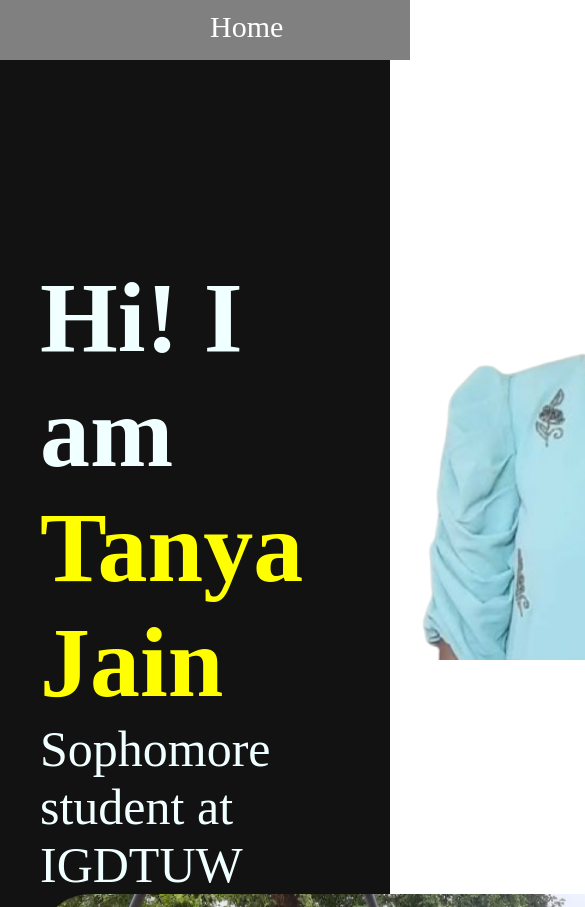
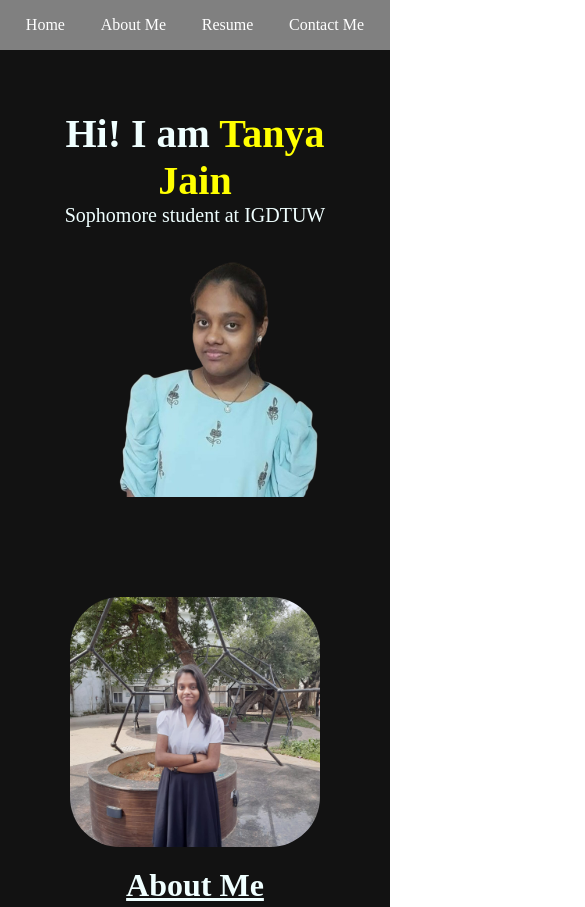
Before and after one commit to Tanyajain2006/Portfolio-Tanya_Jain, a plain HTML site: page index.html in a window 390 px wide. Shown: the top 907 px of the page, 585 px wide, since content can reach past the window. Drawn offline with Linux system fonts and the light colour scheme.

Commit message:
Portfolio Website

```diff
--- a/style.css
+++ b/style.css
@@ -1,146 +1,207 @@
-*{
+* {
     margin: 0;
     padding: 0;
+    box-sizing: border-box;
 }
 
-a{
+a {
     text-decoration: none;
     color: white;
 }
 
-ol{
+ol {
     list-style-position: inside;
-    text-align: center;
     display: flex;
     flex-direction: column;
-    align-items: center;
     padding: 0;
 }
 
-.header a:hover{
+.header a:hover {
     color: #fdd835;
 }
 
 /* Header element starts */
-.header{
-    height: 40px;
+.header {
+    height: 50px;
     width: 100%;
     background-color: grey;
     display: flex;
+    align-items: center;
+    justify-content: center;
     padding: 10px;
-    font-size: 30px;
+    font-size: 24px;
     color: white;
+    flex-wrap: wrap;
 }
 
-.home{
-    margin-left: 200px;
-    margin-right: 200px;
+.home,
+.about,
+.resume,
+.linktree {
+    margin: 0 50px;
 }
 
-.about{
-    margin-right: 200px;
-}
-
-.resume{
-    margin-right: 200px;
-}
-
-.linktree{
-    margin-right: 200px;
-}
 /* Header element ends */
 
-/* .................................................. */
-
-
 /* Main body starts */
-main{
-    /* background: url(Images/stars-galaxy.gif); */
+main {
     background-color: #121212;
-    height: 100%;
     width: 100%;
 }
 
 /* Home Section */
-.home_page{
-    /* height: 20px;
-    width: 50px; */
-    /* background-color: rgb(77, 9, 235); */
+.home_page {
     display: flex;
-}
-.home_page img{
-    height: 600px;
-    width: 600px;
-    display: block;
-    margin-bottom: 50px;
-    margin-right: 2px;
-}
-.HomeContent{
-    color: azure;
-    font-size: 50px;
-    margin-top: 200px;
-    margin-left: 40px;
-    /* margin-right: 50px; */
+    flex-wrap: wrap;
+    align-items: center;
+    justify-content: center;
+    text-align: center;
+    padding: 40px;
 }
 
-span{
+.home_page img {
+    height: 400px;
+    width: 400px;
+    margin-bottom: 20px;
+}
+
+.HomeContent {
+    color: azure;
+    font-size: 36px;
+    margin: 20px;
+}
+
+span {
     color: yellow;
 }
-/* ........................................................... */
 
 /* About Section */
-.about_page{
-    margin-right: 200px;
+.about_page {
     display: flex;
+    flex-wrap: wrap;
+    align-items: center;
+    justify-content: center;
+    text-align: center;
+    padding: 40px;
 }
 
-.about_page img{
+.about_page img {
     border-radius: 50px;
-    height: 600px;
-    width: 600px;
-    margin-left: 40px;
+    height: 400px;
+    width: 400px;
+    margin-bottom: 20px;
 }
-.AboutContent{
+
+.AboutContent {
     color: azure;
     text-align: center;
+    max-width: 600px;
 }
 
-.AboutContent h1{
+.AboutContent h1 {
     text-decoration: underline;
 }
 
-.AboutContent li{
+/* Contact Us Section */
+.contact_page {
     text-align: center;
+    padding: 20px;
 }
 
-/* ............................................................ */
-
-/* Contact Us Section */
-.contact_page img{
-    /* display: flex; */
-    color: azure;
-    margin-left: 250px;
-    margin-right: 30px;
-    text-align: center;
+.contact_page img {
+    height: 50px;
+    width: 50px;
+    margin: 10px;
 }
 
-.contact_page h1{
+.contact_page h1 {
     color: azure;
-    text-align: center;
     text-decoration: underline;
 }
 
-/* ................................................. */
-
-.backToTop{
+/* Back to Top Button */
+.backToTop {
     text-align: center;
-    margin: 25px;
+    margin: 20px;
 }
 
-.footer{
-    height: 25px;
+/* Footer */
+.footer {
+    height: 40px;
     width: 100%;
     background-color: grey;
     text-align: center;
     color: white;
+    padding: 10px;
 }
+
+/* Responsive Design */
+@media screen and (max-width: 1024px) {
+    .header {
+        flex-direction: column;
+        text-align: center;
+        font-size: 20px;
+        padding: 15px;
+    }
+
+    .home, .about, .resume, .linktree {
+        margin: 10px 0;
+    }
+
+    .home_page img, .about_page img {
+        height: 350px;
+        width: 350px;
+    }
+
+    .HomeContent {
+        font-size: 28px;
+    }
+}
+
+@media screen and (max-width: 768px) {
+    .header {
+        flex-direction: column;
+        font-size: 18px;
+        padding: 10px;
+    }
+
+    .home_page img, .about_page img {
+        height: 300px;
+        width: 300px;
+    }
+
+    .HomeContent {
+        font-size: 24px;
+    }
+}
+
+@media screen and (max-width: 480px) {
+    .header {
+        flex-direction: column;
+        font-size: 16px;
+        padding: 8px;
+    }
+
+    .home_page {
+        flex-direction: column;
+        text-align: center;
+    }
+
+    .home_page img, .about_page img {
+        height: 250px;
+        width: 250px;
+    }
+
+    .HomeContent {
+        font-size: 20px;
+    }
+
+    .about_page {
+        flex-direction: column;
+        text-align: center;
+    }
+
+    .footer {
+        font-size: 14px;
+    }
+}
```
Also changed, not shown: resume.css (+88 -14 lines), Images/stars-galaxy.gif (deleted).
